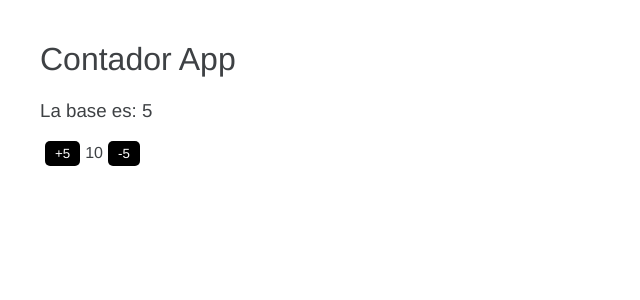
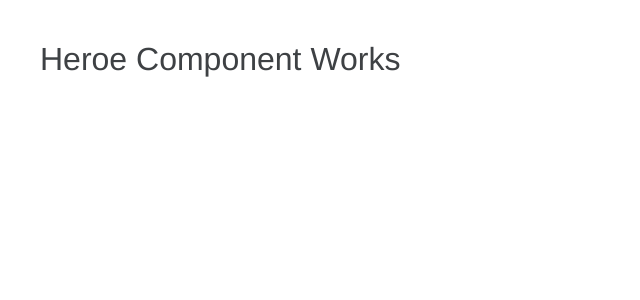
Before and after one commit to FranzMV/CursoAngular, an Angular app in the folder Angular/01-bases/: page / in a window 1280 px wide. Shown: the top 300 px of the page, without its empty margins (0-640 px from the left). Built offline with nearby package versions, Linux system fonts and the light colour scheme.

Commit message:
01-Bases Angular: Componente Heroe y separacion de directorios

```diff
--- a/Angular/01-bases/src/app/app.component.html
+++ b/Angular/01-bases/src/app/app.component.html
@@ -1 +1,2 @@
-<app-contador></app-contador>
+<!--<app-contador></app-contador>-->
+<app-heroe></app-heroe>
--- a/Angular/01-bases/src/app/app.module.ts
+++ b/Angular/01-bases/src/app/app.module.ts
@@ -2,12 +2,14 @@
 import { BrowserModule } from '@angular/platform-browser';
 
 import { AppComponent } from './app.component';
-import { ContadorComponent } from './contador.component';
+import { ContadorComponent } from './contador/contador.component';
+import { HeroeComponent } from './heroes/heroe/heroe.component';
 
 @NgModule({
   declarations: [
     AppComponent,
-    ContadorComponent
+    ContadorComponent,
+    HeroeComponent
   ],
   imports: [
     BrowserModule
--- /dev/null
+++ b/Angular/01-bases/src/app/heroes/heroe/heroe.component.html
@@ -0,0 +1 @@
+<h1>Heroe Component Works</h1>
--- /dev/null
+++ b/Angular/01-bases/src/app/heroes/heroe/heroe.component.ts
@@ -0,0 +1,11 @@
+import { Component } from '@angular/core';
+
+@Component({
+    selector : 'app-heroe',
+    templateUrl: 'heroe.component.html'
+
+})
+
+export class HeroeComponent{
+
+}
```
Also changed, not shown: Angular/01-bases/src/app/contador/contador.component.ts (renamed from Angular/01-bases/src/app/contador.component.ts).
